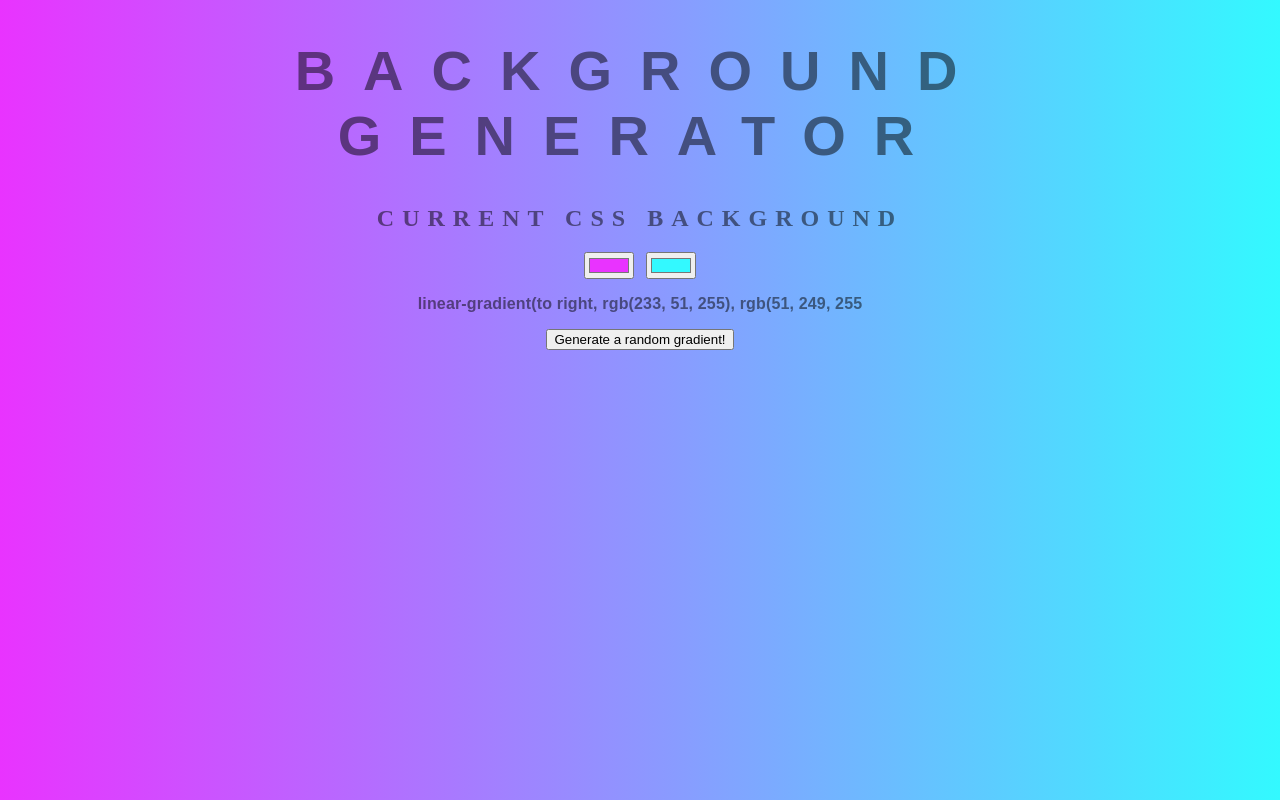
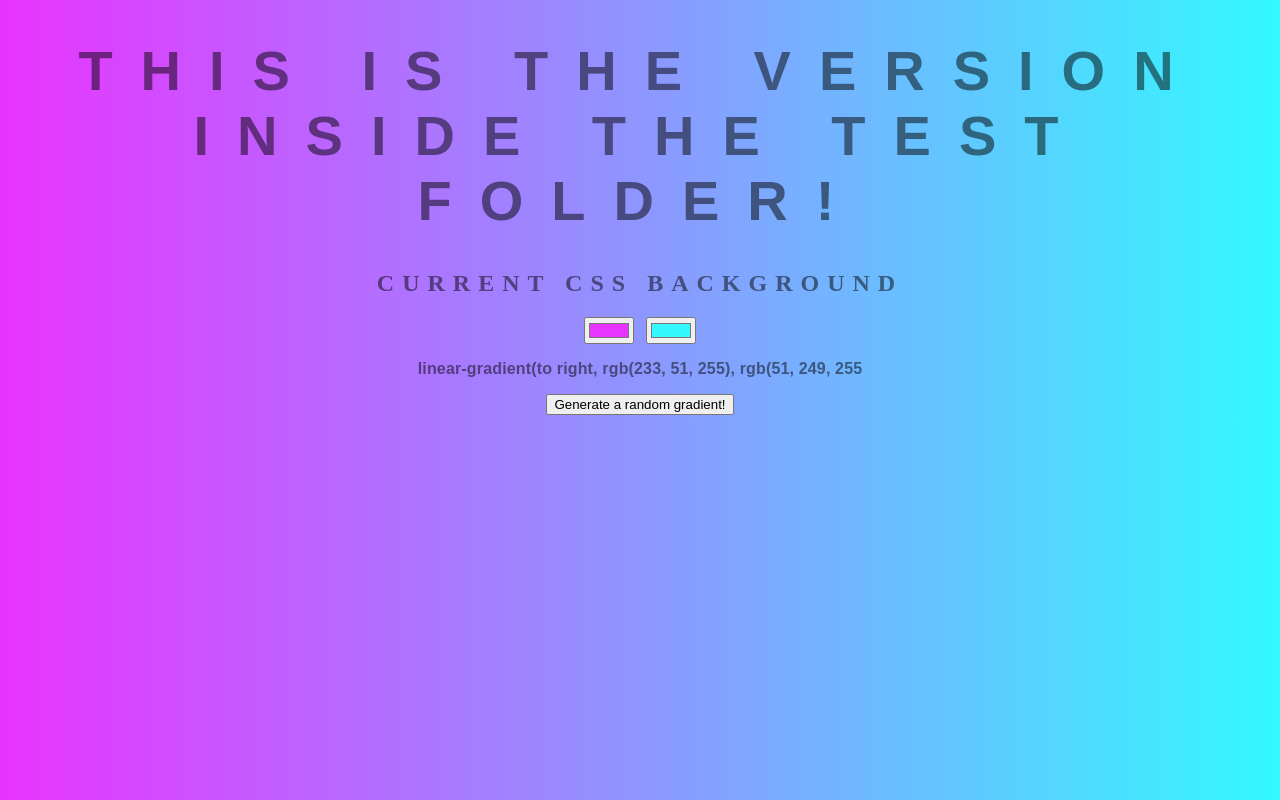
Before and after one commit to bellcd/background-generator, a plain HTML site: page index.html in a window 1280 px wide. Drawn offline with Linux system fonts and the light colour scheme.

Commit message:
changing title

```diff
--- a/index.html
+++ b/index.html
@@ -1,12 +1,14 @@
 <!DOCTYPE html>
 <html>
+
 <head>
   <meta charset="utf-8">
   <title>Gradient Background</title>
   <link rel="stylesheet" type="text/css" href="style.css">
 </head>
+
 <body id="gradient">
-    <h1>Background Generator</h1>
+  <h1>This is the Version inside the Test Folder!</h1>
   <h2>Current CSS Background</h2>
   <input class="color1" type="color" name="color1" value="#E933FF">
   <input class="color2" type="color" name="color2" value="#33F9FF">
@@ -19,4 +21,5 @@
 
   </script>
 </body>
+
 </html>
```
Lines whose indentation alone changed are shown as unchanged.
